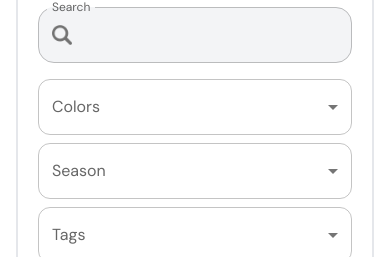
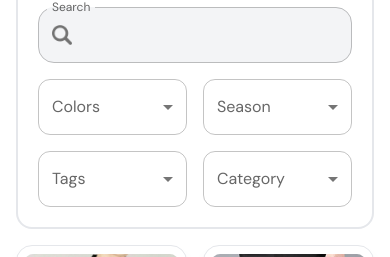
Before and after one commit to sortizb/virtual-wardrobe, a React (Vite) app in the folder frontend/: page / in a window 390 px wide. Shown: the part 545-802 px from the top of the page. Built offline with nearby package versions, Linux system fonts and the light colour scheme; a web font is replaced by a local one.

Commit message:
Filter design fix

```diff
--- a/frontend/src/App.tsx
+++ b/frontend/src/App.tsx
@@ -7,7 +7,7 @@ function App() {
 
   return (
     <>
-      <div id='app_container' className='flex flex-col items-center gap-8 mb-15'>
+      <div id='app_container' className='flex flex-col items-center gap-8 mb-5 md:mb-10 lg:mb-15'>
         <Navbar/>
         <Home/>
         <Closet/>
--- a/frontend/src/components/Filter.tsx
+++ b/frontend/src/components/Filter.tsx
@@ -1,4 +1,4 @@
-import { Box, InputAdornment, TextField} from "@mui/material";
+import { Box, InputAdornment, TextField } from "@mui/material";
 import searchIcon from '../assets/search.png';
 import FilterSelector from "./FilterSelector";
 
@@ -32,13 +32,15 @@ function Filter() {
                     }
                 }}
             />
-            <Box className="w-full flex flex-col gap-2 md:flex-row md:justify-end">
+            <Box className="w-full flex flex-col gap-4">
+                <div className="grid grid-cols-2 gap-4">
                     <FilterSelector
                         id="colors-filter"
                         label="Colors"
                         labelId="colors-filter-label"
                         options={["Blue", "Red", "Green"]}
                         minWidth={90}
+                        className="w-full"
                     />
                     <FilterSelector
                         id="season-filter"
@@ -46,13 +48,17 @@ function Filter() {
                         labelId="season-filter-label"
                         options={["Spring", "Summer", "Fall", "Winter"]}
                         minWidth={95}
+                        className="w-full"
                     />
+                </div>
+                <div className="grid grid-cols-2 gap-4">
                     <FilterSelector
                         id="tags-filter"
                         label="Tags"
                         labelId="tags-filter-label"
                         options={["Formal", "Casual", "Cozy"]}
                         minWidth={75}
+                        className="w-full"
                     />
                     <FilterSelector
                         id="category-filter"
@@ -60,7 +66,9 @@ function Filter() {
                         labelId="category-filter-label"
                         options={["Upper", "Lower", "Shoes", "Accessories"]}
                         minWidth={110}
+                        className="w-full"
                     />
+                </div>
             </Box>
         </Box>
     )
```
Lines whose indentation alone changed are shown as unchanged.
